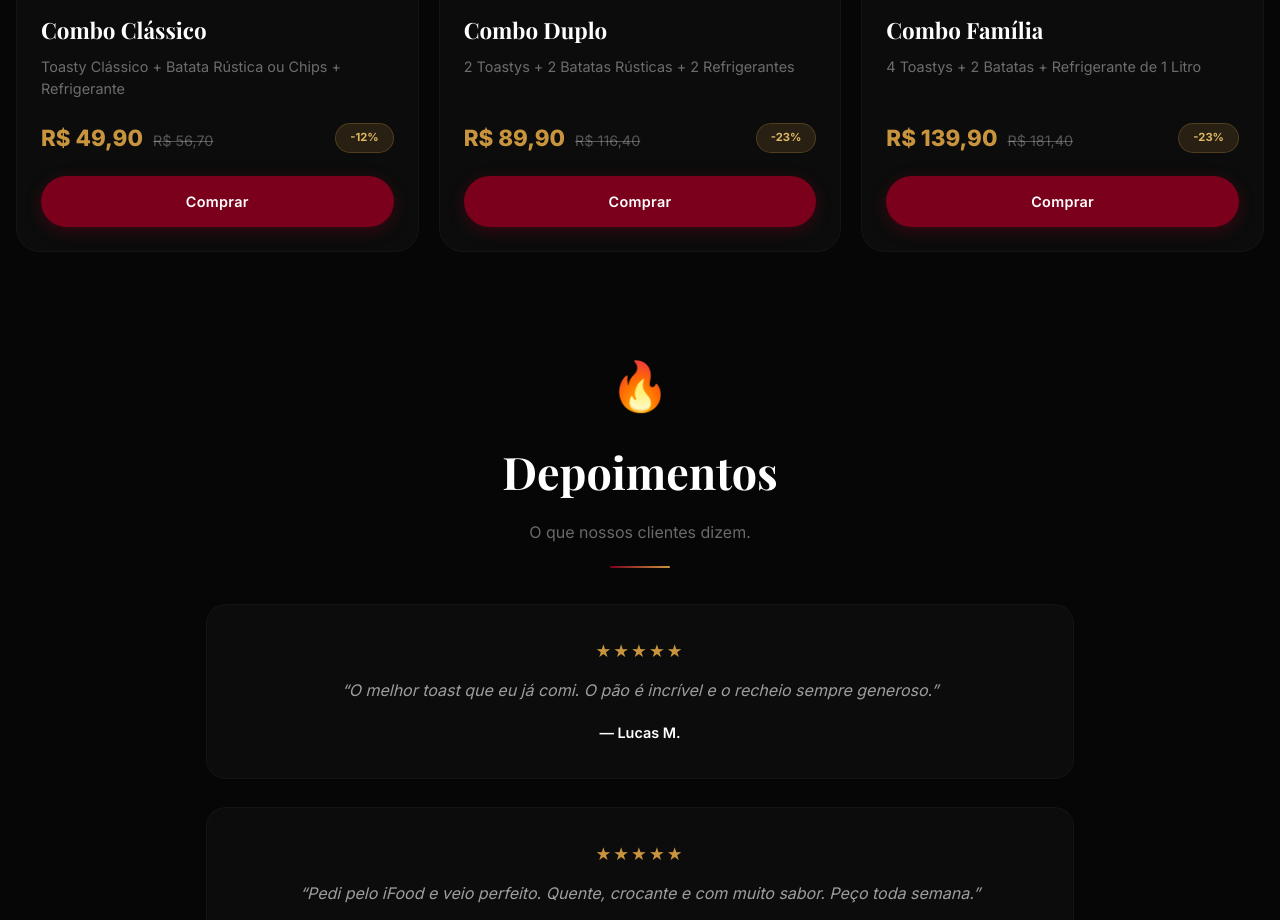
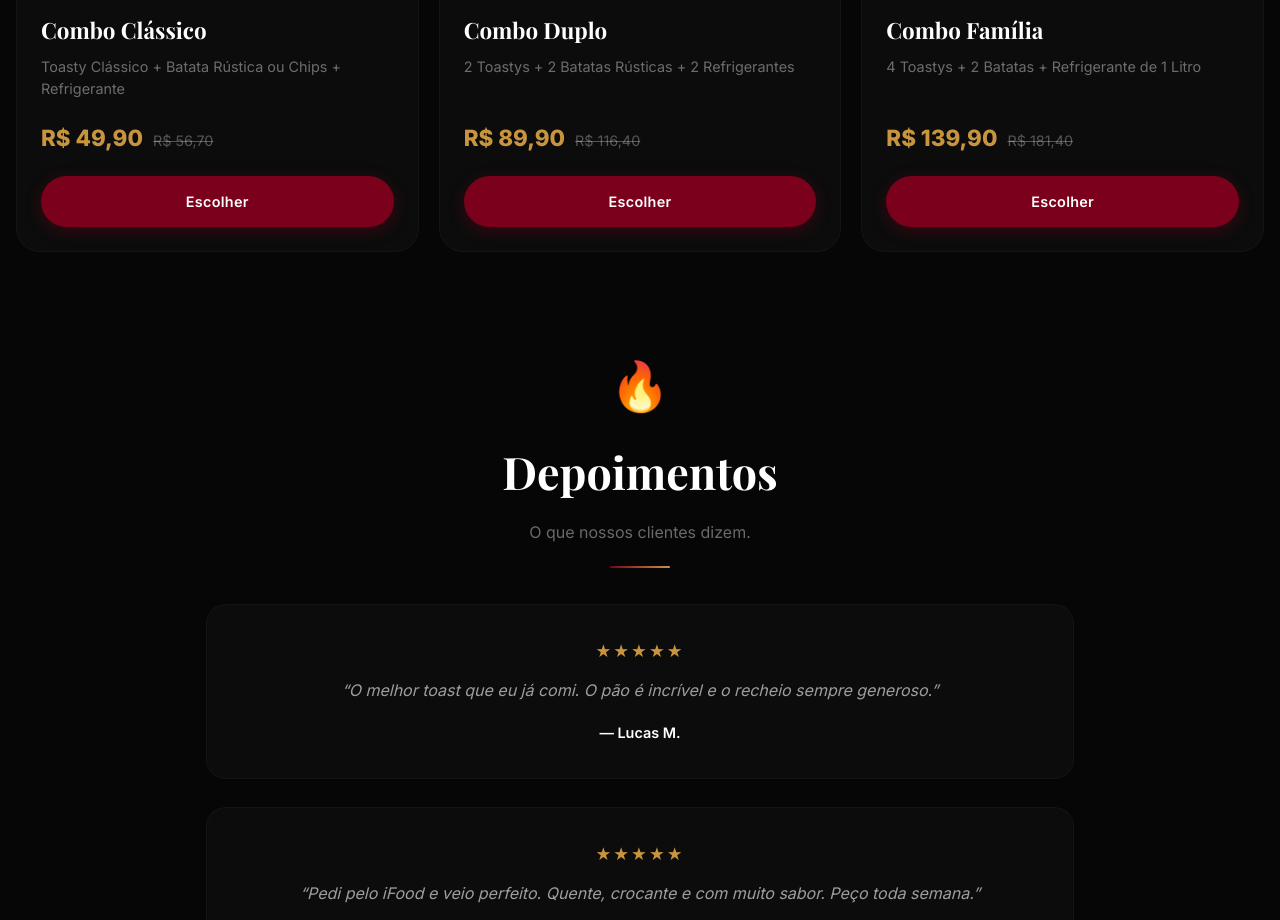
Before and after one commit to genetoengcivil-blip/toasty, a Next.js app: page / in a window 1280 px wide. Shown: the part 6880-7800 px from the top of the page. Built offline with nearby package versions, Linux system fonts and the light colour scheme; no server answers; the database is empty.

Commit message:
fix: keep cart open on login, remove combo redundant pill, rename button, search scroll

```diff
--- a/src/components/CartSidebar.tsx
+++ b/src/components/CartSidebar.tsx
@@ -364,7 +364,6 @@ export default function CartSidebar() {
                 ) : (
                   <Link
                     href="/login"
-                    onClick={handleClose}
                     className="btn-primary"
                     style={{ width: "100%", padding: "16px", fontSize: "0.95rem", textDecoration: "none", display: "flex", alignItems: "center", justifyContent: "center", gap: "8px" }}
                   >
--- a/src/components/CombosSection.tsx
+++ b/src/components/CombosSection.tsx
@@ -158,21 +158,6 @@ function ComboCard({ combo, index, onOpen }: { combo: typeof combos[number]; ind
               </span>
             )}
           </div>
-          {combo.savings && (
-            <span
-              style={{
-                background: "rgba(200,148,62,0.15)",
-                color: "#E0B860",
-                padding: "5px 14px",
-                borderRadius: "50px",
-                fontSize: "0.7rem",
-                fontWeight: 700,
-                border: "1px solid rgba(200,148,62,0.25)",
-              }}
-            >
-              -{formatDiscount(combo.savings, combo.originalPrice)}
-            </span>
-          )}
         </div>
 
         <button
@@ -192,7 +177,7 @@ function ComboCard({ combo, index, onOpen }: { combo: typeof combos[number]; ind
           className="btn-primary"
           style={{ width: "100%", padding: "14px", fontSize: "0.9rem" }}
         >
-          Comprar
+          Escolher
         </button>
       </div>
     </motion.div>
--- a/src/components/MenuSearch.tsx
+++ b/src/components/MenuSearch.tsx
@@ -1,6 +1,6 @@
 "use client";
 
-import { useState, useEffect, useRef } from "react";
+import { useState, useEffect, useRef, useCallback } from "react";
 import { motion, AnimatePresence } from "framer-motion";
 import Image from "next/image";
 import { Search, X } from "lucide-react";
@@ -57,6 +57,7 @@ export default function MenuSearch() {
   const [activeCategory, setActiveCategory] = useState<Category>("todos");
   const [isFiltering, setIsFiltering] = useState(false);
   const inputRef = useRef<HTMLInputElement>(null);
+  const resultsRef = useRef<HTMLDivElement>(null);
   const { openDrawer } = useCartStore();
 
   const allItems: AllItem[] = [...products, ...(sides as AllItem[]), ...(drinks as AllItem[]), ...(combos as AllItem[])];
@@ -75,7 +76,13 @@ export default function MenuSearch() {
   });
 
   useEffect(() => {
-    setIsFiltering(query.trim() !== "" || activeCategory !== "todos");
+    const filtering = query.trim() !== "" || activeCategory !== "todos";
+    setIsFiltering(filtering);
+    if (filtering && resultsRef.current) {
+      setTimeout(() => {
+        resultsRef.current?.scrollIntoView({ behavior: "smooth", block: "start" });
+      }, 100);
+    }
   }, [query, activeCategory]);
 
   const handleOpen = (item: AllItem) => {
@@ -176,6 +183,7 @@ export default function MenuSearch() {
       <AnimatePresence>
         {isFiltering && (
           <motion.div
+            ref={resultsRef}
             initial={{ opacity: 0 }}
             animate={{ opacity: 1 }}
             exit={{ opacity: 0 }}
```
